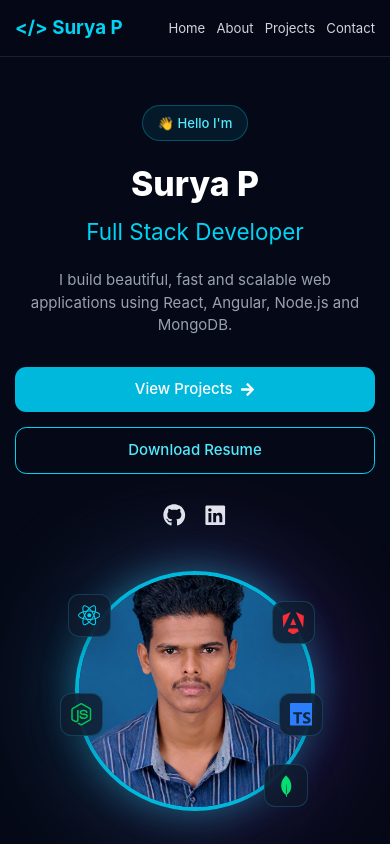
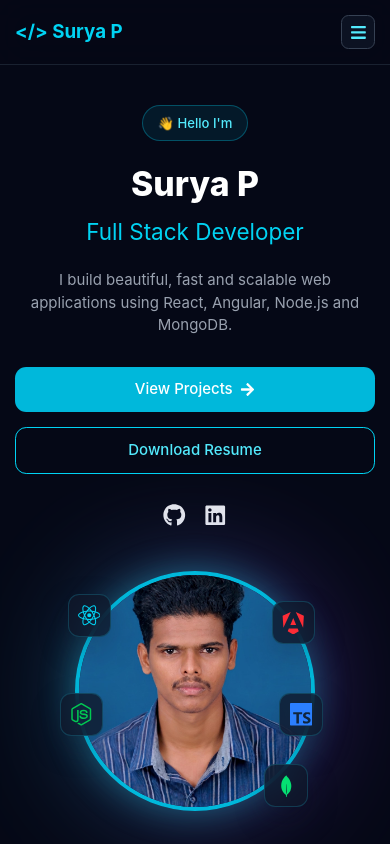
Before and after one commit to surya-jsdev/Portfolio, a React (Vite) app in the folder Portfolio/: page / in a window 390 px wide. Shown: the top 844 px of the page. Built offline with nearby package versions, Linux system fonts and the light colour scheme.

Commit message:
added Nav into menu style in mobile responsive

```diff
--- a/Portfolio/src/Pages/Home.tsx
+++ b/Portfolio/src/Pages/Home.tsx
@@ -1,4 +1,5 @@
-import { FaGithub, FaLinkedin, FaArrowRight } from "react-icons/fa";
+import { useState } from "react";
+import { FaGithub, FaLinkedin, FaArrowRight, FaBars, FaTimes } from "react-icons/fa";
 import {
     SiReact,
     SiAngular,
@@ -10,23 +11,61 @@ import { motion } from "framer-motion";
 import About from "./About";
 
 const profileImage = new URL("../assets/Img_01.jpg", import.meta.url).href;
+const navItems = [
+    { label: "Home", href: "#home" },
+    { label: "About", href: "#about" },
+    { label: "Projects", href: "#projects" },
+    { label: "Contact", href: "#contact" },
+];
 
 export default function Home() {
+    const [menuOpen, setMenuOpen] = useState(false);
+
     return (
         <div className="min-h-screen bg-[#050816] text-white">
             <nav className="fixed top-0 left-0 z-50 w-full border-b border-gray-800/80 bg-[#050816]/80 backdrop-blur-lg">
                 <div className="mx-auto flex max-w-7xl items-center justify-between gap-3 px-4 py-4 sm:px-6 lg:px-8">
-                    <h1 className="text-xl font-bold text-cyan-400 sm:text-2xl">
+                    <a href="#home" className="text-xl font-bold text-cyan-400 sm:text-2xl">
                         {"</> Surya P"}
-                    </h1>
+                    </a>
 
-                    <ul className="flex items-center gap-3 overflow-x-auto text-sm text-gray-300 sm:gap-6 md:text-base">
-                        <li><a href="#home" className="transition hover:text-cyan-400">Home</a></li>
-                        <li><a href="#about" className="transition hover:text-cyan-400">About</a></li>
-                        <li><a href="#projects" className="transition hover:text-cyan-400">Projects</a></li>
-                        <li><a href="#contact" className="transition hover:text-cyan-400">Contact</a></li>
+                    <button
+                        type="button"
+                        onClick={() => setMenuOpen((prev) => !prev)}
+                        aria-label={menuOpen ? "Close menu" : "Open menu"}
+                        className="inline-flex items-center justify-center rounded-lg border border-gray-700 bg-gray-900/70 p-2 text-lg text-cyan-300 transition hover:border-cyan-400 hover:text-cyan-400 md:hidden"
+                    >
+                        {menuOpen ? <FaTimes /> : <FaBars />}
+                    </button>
+
+                    <ul className="hidden items-center gap-3 text-sm text-gray-300 md:flex md:gap-6 md:text-base">
+                        {navItems.map((item) => (
+                            <li key={item.href}>
+                                <a href={item.href} className="transition hover:text-cyan-400">
+                                    {item.label}
+                                </a>
+                            </li>
+                        ))}
                     </ul>
                 </div>
+
+                {menuOpen && (
+                    <div className="border-t border-gray-800/80 bg-[#050816]/95 px-4 py-3 md:hidden">
+                        <ul className="flex flex-col gap-2 text-sm text-gray-300">
+                            {navItems.map((item) => (
+                                <li key={item.href}>
+                                    <a
+                                        href={item.href}
+                                        onClick={() => setMenuOpen(false)}
+                                        className="block rounded-lg px-3 py-2 transition hover:bg-cyan-500/10 hover:text-cyan-400"
+                                    >
+                                        {item.label}
+                                    </a>
+                                </li>
+                            ))}
+                        </ul>
+                    </div>
+                )}
             </nav>
 
             <section
@@ -57,21 +96,21 @@ export default function Home() {
                     </p>
 
                     <div className="mt-8 flex flex-col gap-4 sm:flex-row sm:justify-center lg:justify-start">
-                        <a href="https://github.com/surya-jsdev" className="flex items-center justify-center gap-2 rounded-xl bg-cyan-500 px-6 py-3 font-medium text-white transition hover:bg-cyan-600 sm:px-8">
+                        <a href="#" className="flex items-center justify-center gap-2 rounded-xl bg-cyan-500 px-6 py-3 font-medium text-white transition hover:bg-cyan-600 sm:px-8">
                             View Projects
                             <FaArrowRight />
                         </a>
 
-                        <a href="https://linkedin.com/in/surya-p-4ba4a9236" className="rounded-xl border border-cyan-400 px-6 py-3 font-medium text-cyan-300 transition hover:bg-cyan-500/10 sm:px-8">
+                        <a href="#" className="rounded-xl border border-cyan-400 px-6 py-3 font-medium text-cyan-300 transition hover:bg-cyan-500/10 sm:px-8">
                             Download Resume
                         </a>
                     </div>
 
                     <div className="mt-8 flex justify-center gap-5 text-2xl text-gray-200 sm:text-xl lg:justify-start">
-                        <a href="#" className="transition hover:text-cyan-400" aria-label="GitHub">
+                        <a href="https://github.com/surya-jsdev" className="transition hover:text-cyan-400" aria-label="GitHub">
                             <FaGithub />
                         </a>
-                        <a href="#" className="transition hover:text-cyan-400" aria-label="LinkedIn">
+                        <a href="https://linkedin.com/in/surya-p-4ba4a9236" className="transition hover:text-cyan-400" aria-label="LinkedIn">
                             <FaLinkedin />
                         </a>
                     </div>
```
